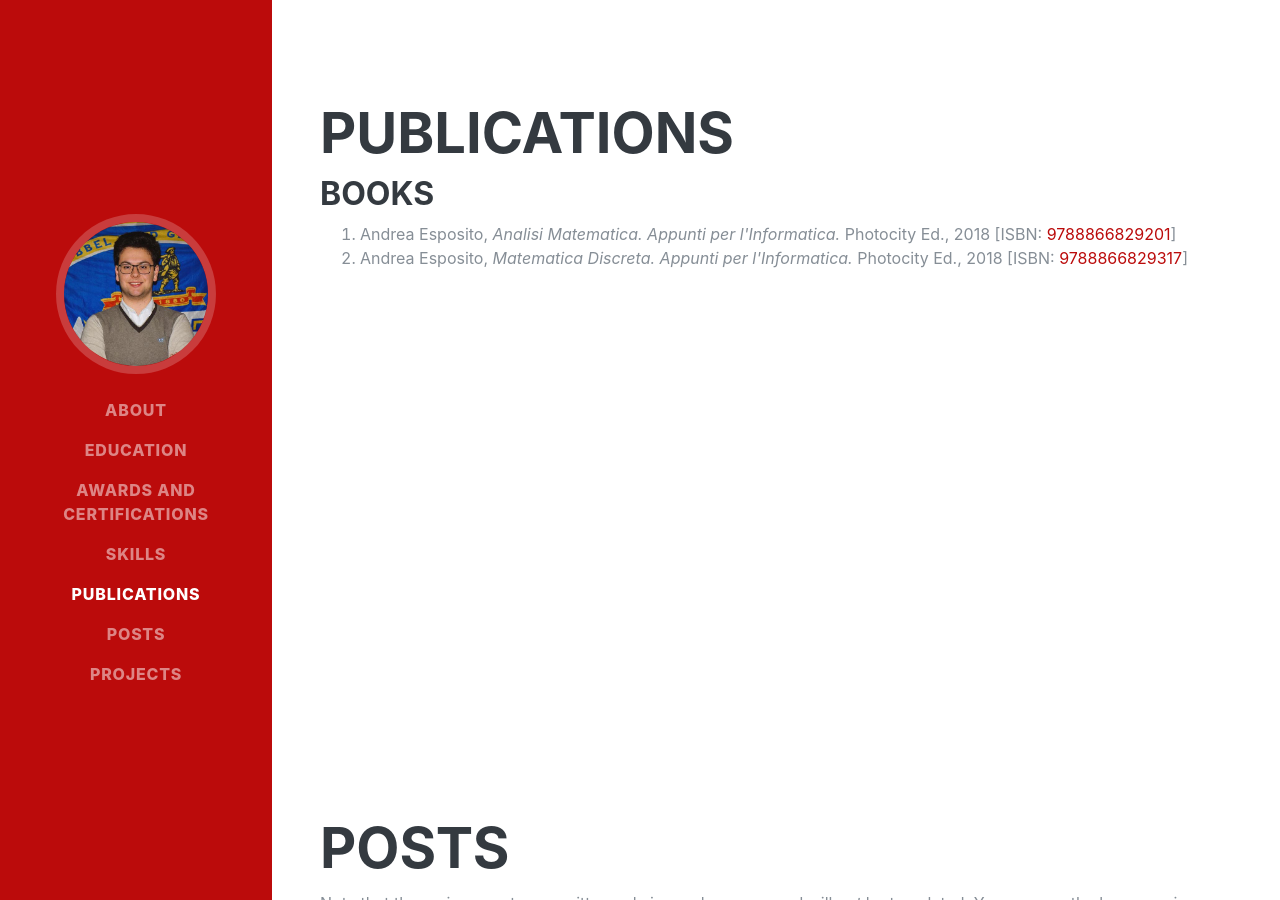
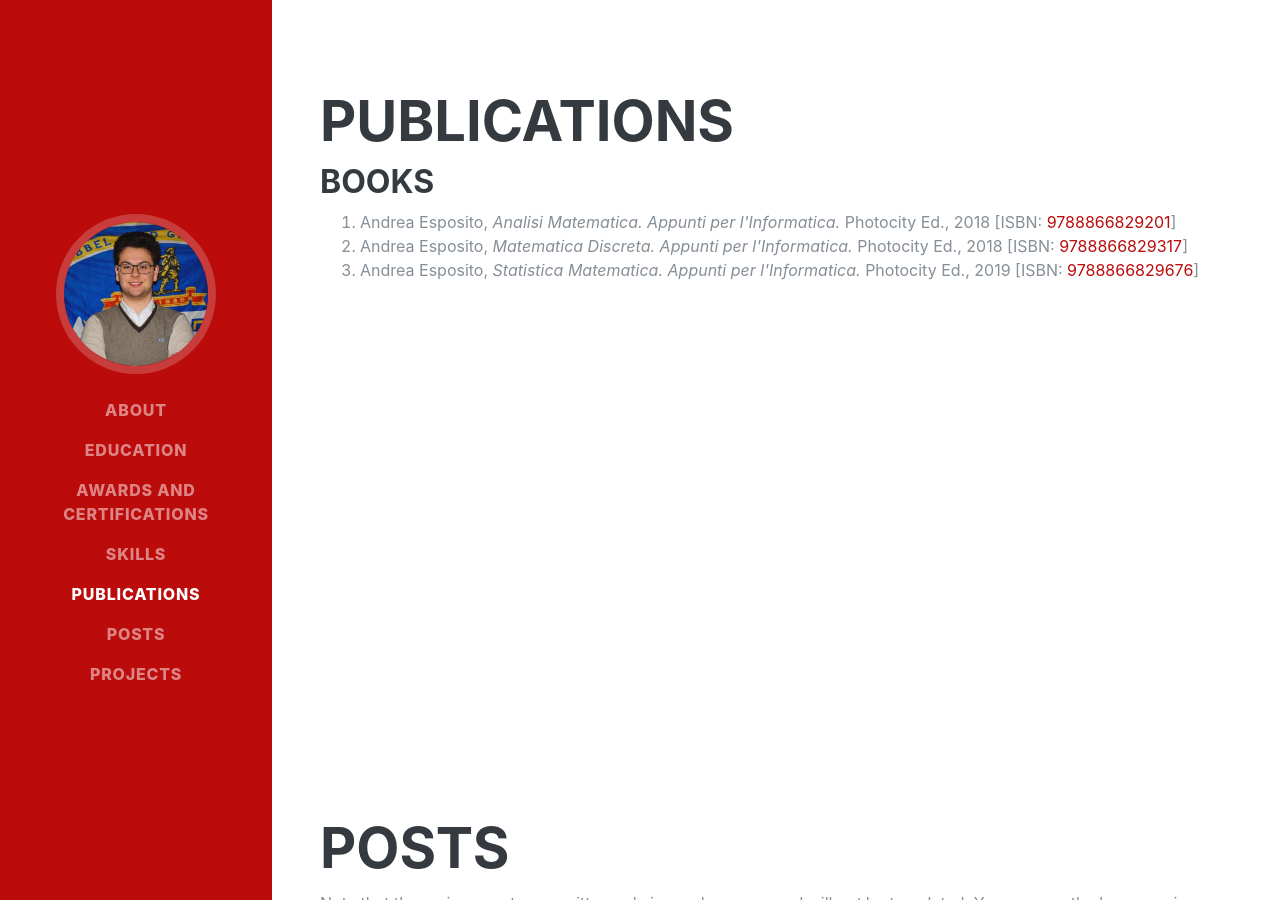
Before and after one commit to espositoandrea/espositoandrea.github.io, a Jekyll site: the page built from index.html, in a window 1280 px wide and 900 px high, scrolled down 3857 px. Built offline with Jekyll 4.4.1, drawn with Linux system fonts in a browser that asks for light colours; nearby versions of some CDN libraries; some web fonts are replaced.

Commit message:
Updated publications

```diff
--- a/_data/publications.yml
+++ b/_data/publications.yml
@@ -18,3 +18,12 @@
   subtitle: Appunti per l'Informatica
   title: Matematica Discreta
   isbn: '9788866829317'
+- bibtex_key: esposito:statistica
+  bibtex_type: :book
+  author: Andrea Esposito
+  location: Napoli, IT
+  publisher: Photocity Ed.
+  date: '2019'
+  subtitle: Appunti per l'Informatica
+  title: Statistica Matematica
+  isbn: '9788866829676'
```
Also changed, not shown: CurriculumVitae/common/bibliography.bib (+10 -0 lines), 3 other files.
